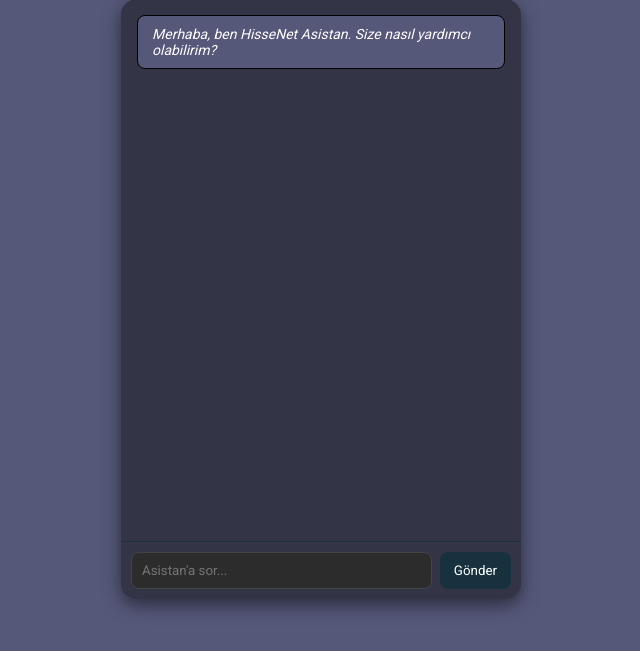
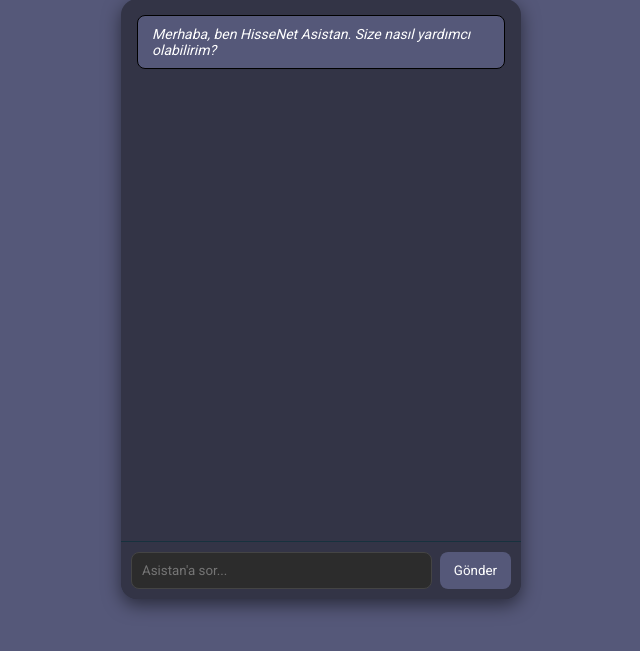
Before and after one commit to umutsefkansak/hissenet, a Django app: page / in a window 1280 px wide. Shown: the part 101-752 px from the top of the page, without its empty margins (319-959 px from the left). Run offline with Django 5.2, Linux system fonts and the light colour scheme; parts of the project's set-up code (start-up, migrations or seed data) failed here and were passed over.

Commit message:
refactor:chat.html, feature:readme.md
-chatbot send button colors edited. -readme file added.

```diff
--- a/chatbot/chat/templates/chat.html
+++ b/chatbot/chat/templates/chat.html
@@ -91,7 +91,7 @@
         }
 
         button#sendBtn {
-            background-color: #17313E;
+            background-color: #555879;
             color: white;
             border: none;
             padding: 10px 14px;
@@ -102,7 +102,7 @@
         }
 
         button#sendBtn:hover {
-            background-color: #1a3b4bff;
+            background-color: #898ac4;
         }
 
         #chatbox::-webkit-scrollbar {
```
Also changed, not shown: chatbot/README.md (added).
